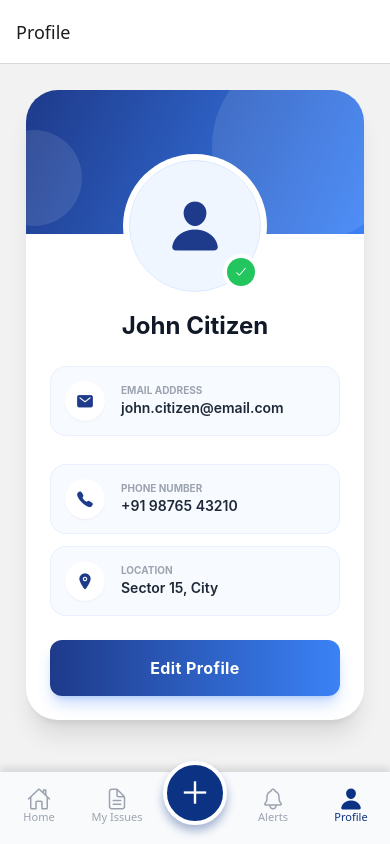
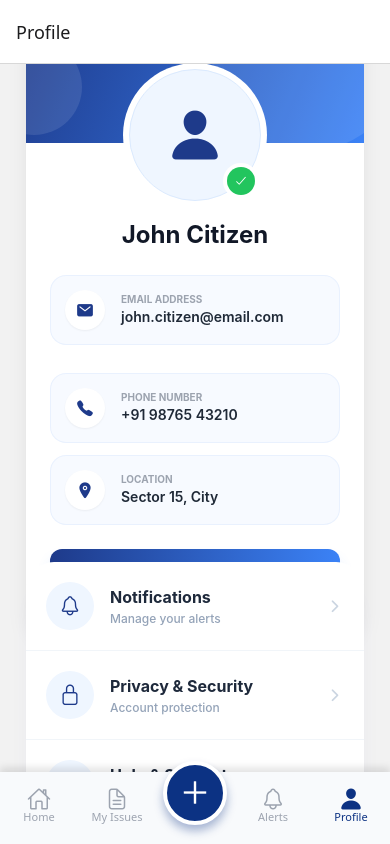
Before and after one commit to Saleem-bazhil/Civil_Resolve_frontend, a React Native app: screen /Profile in a window 390 px wide. Built offline with nearby package versions, Linux system fonts and the light colour scheme.

Commit message:
add the allprofile card and finish it

```diff
--- /dev/null
+++ b/src/screenComponents/ProfileScreenComponents/AllProfileDetail.tsx
@@ -0,0 +1,73 @@
+import React from 'react';
+import { View, Text, Pressable } from 'react-native';
+import { Ionicons } from '@expo/vector-icons';
+
+const AllProfileDetail = () => {
+    return (
+        <View className="flex-1 pt-6 ">
+            <View
+                className="bg-white rounded-[28px] overflow-hidden shadow-xl shadow-blue-900/5"
+                style={{ elevation: 4 }}
+            >
+
+                {/* Notification */}
+                <Pressable className="flex-row items-center p-5 border-b border-slate-100 active:bg-slate-50">
+
+                    <View className="w-12 h-12 rounded-full bg-blue-50 items-center justify-center mr-4">
+                        <Ionicons name="notifications-outline" size={22} color="#1E3A8A" />
+                    </View>
+
+                    <View className="flex-1">
+                        <Text className="text-base font-bold text-slate-800 mb-0.5">
+                            Notifications
+                        </Text>
+                        <Text className="text-xs font-medium text-slate-400">
+                            Manage your alerts
+                        </Text>
+                    </View>
+
+                    <Ionicons name="chevron-forward" size={18} color="#CBD5E1" />
+                </Pressable>
+
+                {/* Privacy &  Policy */}
+                <Pressable className="flex-row items-center p-5 border-b border-slate-100 active:bg-slate-50">
+                    <View className="w-12 h-12 rounded-full bg-blue-50 items-center justify-center mr-4">
+                        <Ionicons name="lock-closed-outline" size={22} color="#1E3A8A" />
+                    </View>
+
+                    <View className="flex-1">
+                        <Text className="text-base font-bold text-slate-800 mb-0.5">
+                            Privacy & Security
+                        </Text>
+                        <Text className="text-xs font-medium text-slate-400">
+                            Account protection
+                        </Text>
+                    </View>
+
+                    <Ionicons name="chevron-forward" size={18} color="#CBD5E1" />
+                </Pressable>
+
+                {/* Help and Support */}
+                <Pressable className="flex-row items-center p-5 active:bg-slate-50">
+                    <View className="w-12 h-12 rounded-full bg-blue-50 items-center justify-center mr-4">
+                        <Ionicons name="help-circle-outline" size={22} color="#1E3A8A" />
+                    </View>
+
+                    <View className="flex-1">
+                        <Text className="text-base font-bold text-slate-800 mb-0.5">
+                            Help & Support
+                        </Text>
+                        <Text className="text-xs font-medium text-slate-400">
+                            FAQs and contact
+                        </Text>
+                    </View>
+
+                    <Ionicons name="chevron-forward" size={18} color="#CBD5E1" />
+                </Pressable>
+
+            </View>
+        </View>
+    );
+};
+
+export default AllProfileDetail;
--- a/src/screenComponents/ProfileScreenComponents/ProfileCard.tsx
+++ b/src/screenComponents/ProfileScreenComponents/ProfileCard.tsx
@@ -11,9 +11,9 @@ const COLORS = {
 
 const ProfileCard = () => {
     return (
-        <View className="flex-1 justify-center rounded-[32px] bg-gray-50">
+        <View className="flex-1 justify-center rounded-[28px] bg-gray-50">
             <View
-                className="w-full bg-white rounded-[32px] overflow-hidden shadow-xl"
+                className="w-full bg-white rounded-[28px] overflow-hidden shadow-xl"
                 style={{ elevation: 10 }}
             >
 
--- /dev/null
+++ b/src/screenComponents/ProfileScreenComponents/SignOut.tsx
@@ -0,0 +1,12 @@
+import { View, Text } from 'react-native'
+import React from 'react'
+
+const SignOut = () => {
+  return (
+    <View>
+      <Text>SignOut</Text>
+    </View>
+  )
+}
+
+export default SignOut
--- a/src/screens/Profile.tsx
+++ b/src/screens/Profile.tsx
@@ -1,15 +1,17 @@
 import { View, Text, ScrollView } from 'react-native'
 import React from 'react'
 import ProfileCard from '../screenComponents/ProfileScreenComponents/ProfileCard'
+import AllProfileDetail from '../screenComponents/ProfileScreenComponents/AllProfileDetail'
 
 const Profile = () => {
   return (
     <ScrollView
       className="bg-background-bgcolor"
-      contentContainerStyle={{ padding: 26, paddingBottom: 90, }}
+      contentContainerStyle={{ padding: 26, paddingBottom: 100, }}
 
     >
       <ProfileCard />
+      <AllProfileDetail/>
     </ScrollView>
 
   )
```
